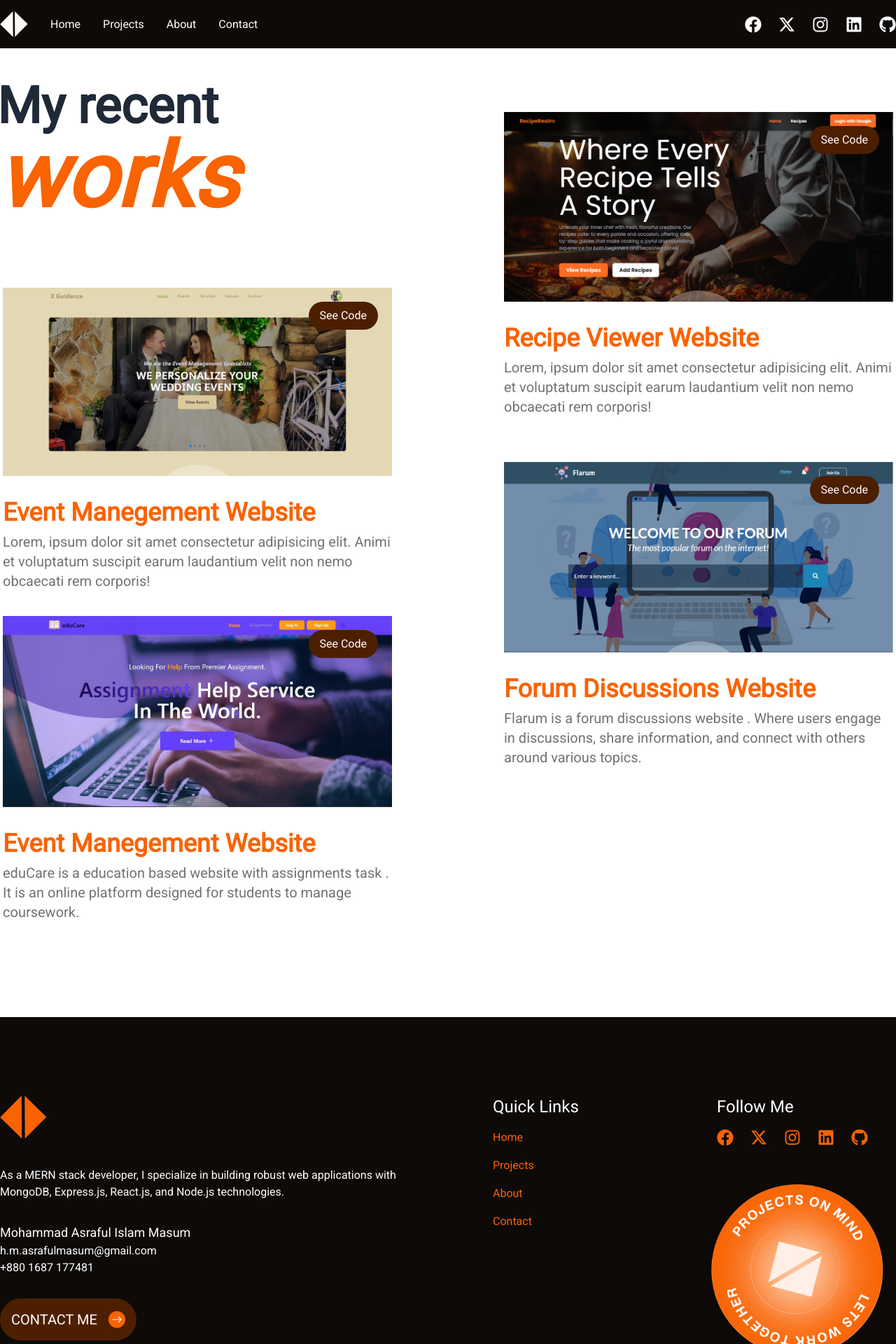
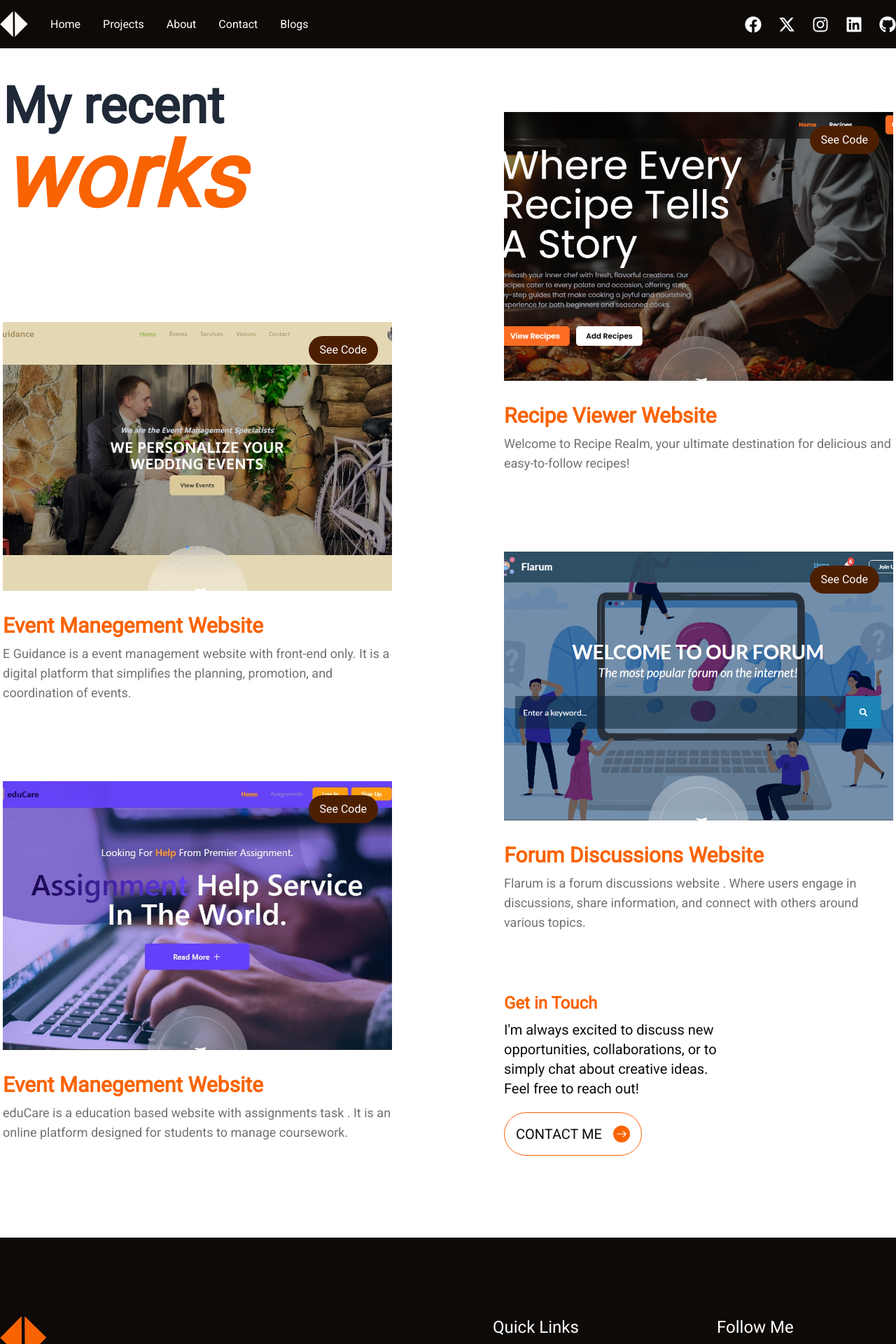
Before and after one commit to AsrafulMasum/portfolio_next.js, a Next.js app: page /projects in a window 1280 px wide. Shown: the top 1920 px of the page at 70% size. Built offline with nearby package versions, Linux system fonts and the light colour scheme.

Commit message:
typography changed and projects page reviewed

```diff
--- /dev/null
+++ b/app/blogs/page.js
@@ -0,0 +1,39 @@
+"use client"
+import Footer from '@/components/Footer'
+import Navbar from '@/components/Navbar'
+import React from 'react'
+
+function page() {
+  return (
+    <main>
+      <Navbar />
+      <h2 className='w-screen h-screen flex justify-center items-center text-5xl md:text-6xl lg:text-8xl text-primary'>
+        Coming Soon
+        <span style={{
+          animation: 'bounce 1s infinite ease-in-out',
+          animationDelay: '-0.4s'
+        }}>.</span>
+        <span style={{
+          animation: 'bounce 1s infinite ease-in-out',
+          animationDelay: '-0.2s'
+        }}>.</span>
+        <span style={{
+          animation: 'bounce 1s infinite ease-in-out',
+        }}>.</span>
+        </h2>
+      <Footer />
+      <style jsx global>{`
+  @keyframes bounce {
+  0%, 100% {
+    transform: translateY(0);
+  }
+  50% {
+    transform: translateY(-20px);
+  }
+}
+`}</style>
+    </main>
+  )
+}
+
+export default page
--- a/app/projects/page.js
+++ b/app/projects/page.js
@@ -1,6 +1,7 @@
 import Footer from '@/components/Footer'
 import Navbar from '@/components/Navbar'
 import Projects from '@/components/Projects'
+import ScrollToTopButton from '@/components/ScrollToTopButton'
 import React from 'react'
 
 function page() {
@@ -9,6 +10,7 @@ function page() {
       <Navbar />
       <Projects />
       <Footer />
+      <ScrollToTopButton />
     </main>
   )
 }
--- a/components/Footer.jsx
+++ b/components/Footer.jsx
@@ -21,6 +21,9 @@ function Footer() {
       </li>
       <li>
         <Link href="/contact">Contact</Link>
+      </li>
+      <li>
+        <Link href="/blogs">Blogs</Link>
       </li>
     </>
   );
--- a/components/Navbar.jsx
+++ b/components/Navbar.jsx
@@ -25,15 +25,20 @@ function Navbar() {
       <li>
         <Link href="/contact">Contact</Link>
       </li>
+      <li>
+        <Link href="/blogs">Blogs</Link>
+      </li>
     </>
   );
 
   return (
-    <div className="relative text-white z-10">
+    <div className="relative text-white z-50">
       <div className="fixed w-full bg-dark_black py-4">
         <nav className="max-w-screen-xl mx-4 md:mx-10 xl:mx-auto flex justify-between items-center">
           <div className="flex justify-center items-center gap-8">
+            <Link href='/' className="inline-block">
               <Image src={logo} alt="Logo" width={40} height={40} />
+            </Link>
             <ul className="hidden md:flex justify-center items-center gap-8">
               {navLinks}
             </ul>
--- a/components/Projects.jsx
+++ b/components/Projects.jsx
@@ -4,24 +4,27 @@ import recipeImg from "./../public/recipe.png";
 import forumImg from "./../public/flarum.PNG";
 import assignmentImg from "./../public/assignment.PNG.jpg";
 import ProjectsCard from "./ProjectsCard";
+import ShowReel from "./ShowReel";
+import Button from "./Button";
 
 function Projects() {
   return (
-    <div className="bg-white py-28">
-      <ul className="timeline max-lg:timeline-compact timeline-vertical max-w-screen-xl mx-4 md:mx-10 xl:mx-auto space-y-10 lg:space-y-0">
-        <li>
+    <div className="bg-white py-20 md:py-12 lg:py-28">
+      <ul className="timeline max-lg:timeline-compact timeline-vertical max-w-screen-xl mx-4 md:mx-10 xl:mx-auto space-y-16 lg:space-y-0">
+        <li className="flex">
           <div className="timeline-start w-full">
-            <h2 className="text-7xl font-bold">
+            <h2 className="text-4xl md:text-6xl lg:text-7xl font-bold">
               My recent <br />{" "}
-              <span className="text-primary italic text-9xl">works</span>
+              <span className="text-primary italic text-6xl md:text-7xl lg:text-9xl">works</span>
             </h2>
           </div>
+          <div className="lg:hidden"><ShowReel /></div>
         </li>
         <li>
-          <div className="timeline-end lg:-mt-40 lg:ml-20 group">
+          <div className="timeline-end md:-mt-12 lg:-mt-40 lg:ml-12 xl:ml-20 group">
             <ProjectsCard
               title="Recipe Viewer Website"
-              desc="Lorem, ipsum dolor sit amet consectetur adipisicing elit. Animi et voluptatum suscipit earum laudantium velit non nemo obcaecati rem corporis!"
+              desc="Welcome to Recipe Realm, your ultimate destination for delicious and easy-to-follow recipes!"
               img={recipeImg}
               live="https://phassesment.web.app"
               code="https://github.com/AsrafulMasum/PH-Assessment"
@@ -29,10 +32,10 @@ function Projects() {
           </div>
         </li>
         <li>
-          <div className="timeline-start lg:-mt-52 lg:mr-20 group">
+          <div className="timeline-start lg:-mt-64 xl:-mt-60 lg:mr-12 xl:mr-20 group">
             <ProjectsCard
               title="Event Manegement Website"
-              desc="Lorem, ipsum dolor sit amet consectetur adipisicing elit. Animi et voluptatum suscipit earum laudantium velit non nemo obcaecati rem corporis!"
+              desc="E Guidance is a event management website with front-end only. It is a digital platform that simplifies the planning, promotion, and coordination of events."
               img={eventImg}
               live="https://e-mania.web.app"
               code="https://github.com/AsrafulMasum/E-Guidance"
@@ -40,7 +43,7 @@ function Projects() {
           </div>
         </li>
         <li>
-          <div className="timeline-end lg:-mt-52 lg:ml-20 group">
+          <div className="timeline-end lg:-mt-64 xl:-mt-60 lg:ml-12 xl:ml-20 group">
             <ProjectsCard
               title="forum discussions Website"
               desc="Flarum is a forum discussions website . Where users engage in discussions, share information, and connect with others around various topics."
@@ -51,7 +54,7 @@ function Projects() {
           </div>
         </li>
         <li>
-          <div className="timeline-start lg:-mt-60 lg:mr-20 group">
+          <div className="timeline-start lg:-mt-64 xl:-mt-60 lg:mr-12 xl:mr-20 group">
             <ProjectsCard
               title="Event Manegement Website"
               desc="eduCare is a education based website with assignments task . It is an online platform designed for students to manage coursework."
@@ -61,6 +64,19 @@ function Projects() {
             />
           </div>
         </li>
+        <li>
+          <div className="timeline-end lg:-mt-64 xl:-mt-60 lg:ml-12 xl:ml-20 group md:flex md:justify-center md:items-center md:gap-24 lg:block">
+            <div>
+              <h4 className="text-primary text-2xl font-bold">Get in Touch</h4>
+              <p className="w-80 mt-2 mb-5 text-dark_black text-xl font-medium leading-[140%]">I'm always excited to discuss new opportunities, collaborations, or to simply chat about creative ideas. Feel free to reach out!</p>
+            </div>
+            <Button
+              text="Contact Me"
+              styles="bg-transparent text-dark_black border border-primary"
+              spanStyle="bg-primary text-white"
+            />
+          </div>
+        </li>
       </ul>
     </div>
   );
--- a/components/ProjectsCard.jsx
+++ b/components/ProjectsCard.jsx
@@ -17,17 +17,17 @@ function ProjectsCard({ img, title, desc, code, live }) {
   return (
     <div>
       <div className="relative overflow-hidden">
-        <Image src={img} alt="projects1" />
+        <Image className="h-96 object-cover" src={img} alt="projects1" />
         <a target="_blank"
           href={live}
           onMouseOver={handleMouseOver}
           onMouseOut={handleMouseOut}
-          className="cursor-pointer h-36 w-36 bg-white/30 rounded-full backdrop-blur-md absolute -bottom-32 group-hover:bottom-10 duration-700 left-1/2 p-4 group"
+          className="cursor-pointer h-28 lg:h-36 w-28 lg:w-36 bg-white/30 rounded-full backdrop-blur-lg absolute -bottom-20 group-hover:bottom-10 lg:group-hover:bottom-5 xl:group-hover:bottom-10 duration-700 left-1/2 p-4 group"
           style={{
             transform: "translate(-50%)",
           }}
         >
-          <div className="h-28 w-28 rounded-full border border-white/30 p-8">
+          <div className="h-20 lg:h-28 w-20 lg:w-28 rounded-full border border-white/30 p-4 lg:p-8">
             <Image
               style={{
                 transition: "transform 0.7s",
@@ -48,10 +48,10 @@ function ProjectsCard({ img, title, desc, code, live }) {
           See Code
         </a>
       </div>
-      <h4 className="text-primary text-4xl font-bold mt-8 capitalize">
+      <h4 className="text-primary text-2xl md:text-3xl font-bold mt-8 capitalize">
         {title}
       </h4>
-      <p className="text-[#14141499] text-xl font-medium mt-2 mb-5">{desc}</p>
+      <p className="text-[#14141499] text-lg font-medium mt-2 mb-5">{desc}</p>
     </div>
   );
 }
--- a/components/ServiceCard.jsx
+++ b/components/ServiceCard.jsx
@@ -31,7 +31,7 @@ function ServiceCard({ text, desc }) {
         className="h-full w-full relative py-16 xl:py-48 px-8 md:py-24 md:px-16 "
       >
         <h2
-          className={`text-5xl font-semibold mb-10 duration-700 ${
+          className={`text-4xl md:text-5xl font-semibold mb-10 duration-700 ${
             isHovered ? "text-card_bg" : "text-primary"
           }`}
         >
--- a/components/Services.jsx
+++ b/components/Services.jsx
@@ -5,8 +5,8 @@ function Services() {
   return (
     <div className='bg-white'>
       <div className='py-28 text-center'>
-        <h4 className='text-text_color text-4xl md:text-5xl lg:text-7xl xl:text-8xl font-semibold capitalize'>i can provide you</h4>
-        <h2 className='text-primary text-5xl md:text-6xl lg:text-8xl xl:text-9xl font-bold italic capitalize mt-4'>the best solutions.</h2>
+        <h4 className='text-text_color text-3xl md:text-5xl lg:text-7xl xl:text-8xl font-semibold capitalize'>i can provide you</h4>
+        <h2 className='text-primary text-4xl md:text-6xl lg:text-8xl xl:text-9xl font-bold italic capitalize mt-4'>the best solutions.</h2>
       </div>
       <div className=''>
         <div className='flex flex-col lg:flex-row lg:flex-wrap justify-center'>
--- a/components/Sidebar.jsx
+++ b/components/Sidebar.jsx
@@ -16,6 +16,9 @@ function Sidebar() {
             <li className='px-8 py-4 text-xl'>
                 <Link href="/contact">Contact</Link>
             </li>
+            <li className='px-8 py-4 text-xl'>
+                <Link href="/blogs">Blogs</Link>
+            </li>
         </>
     );
 
```
Lines whose indentation alone changed are shown as unchanged.
